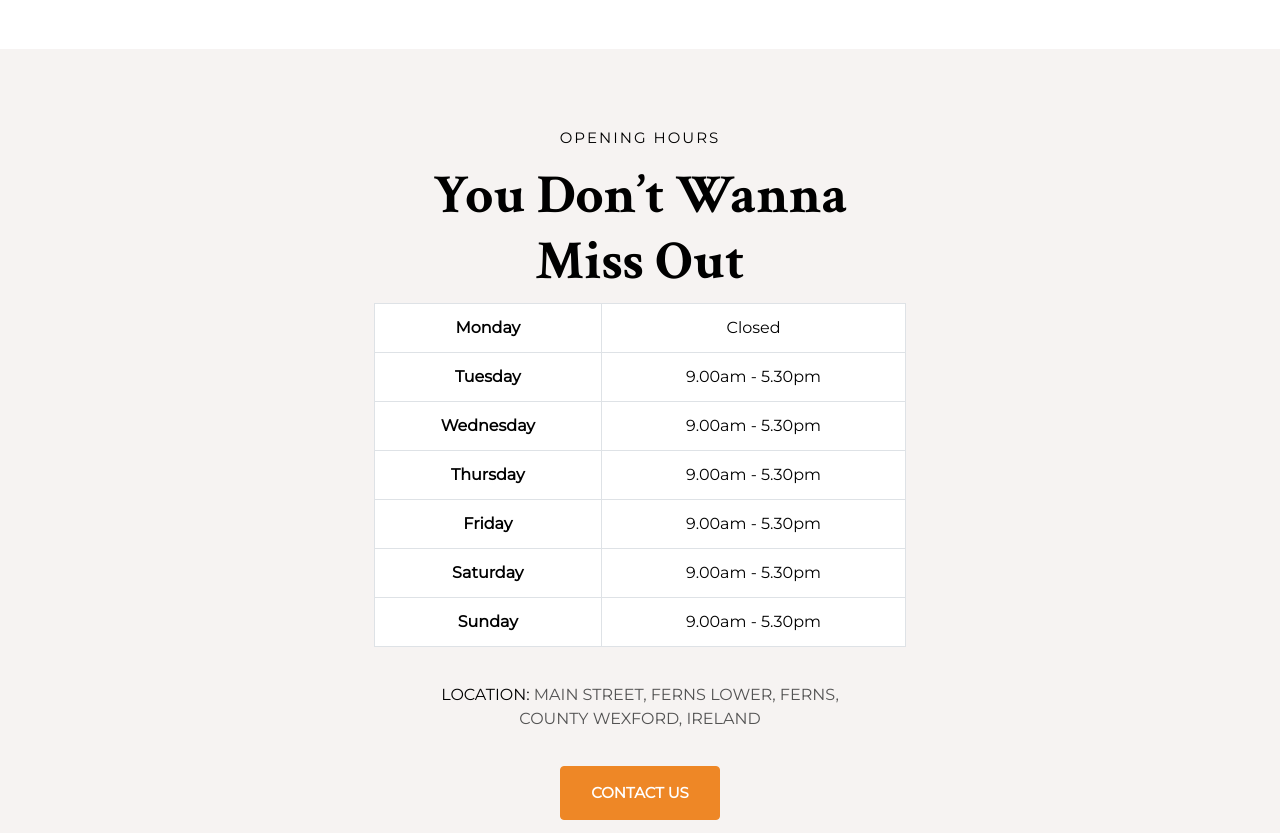
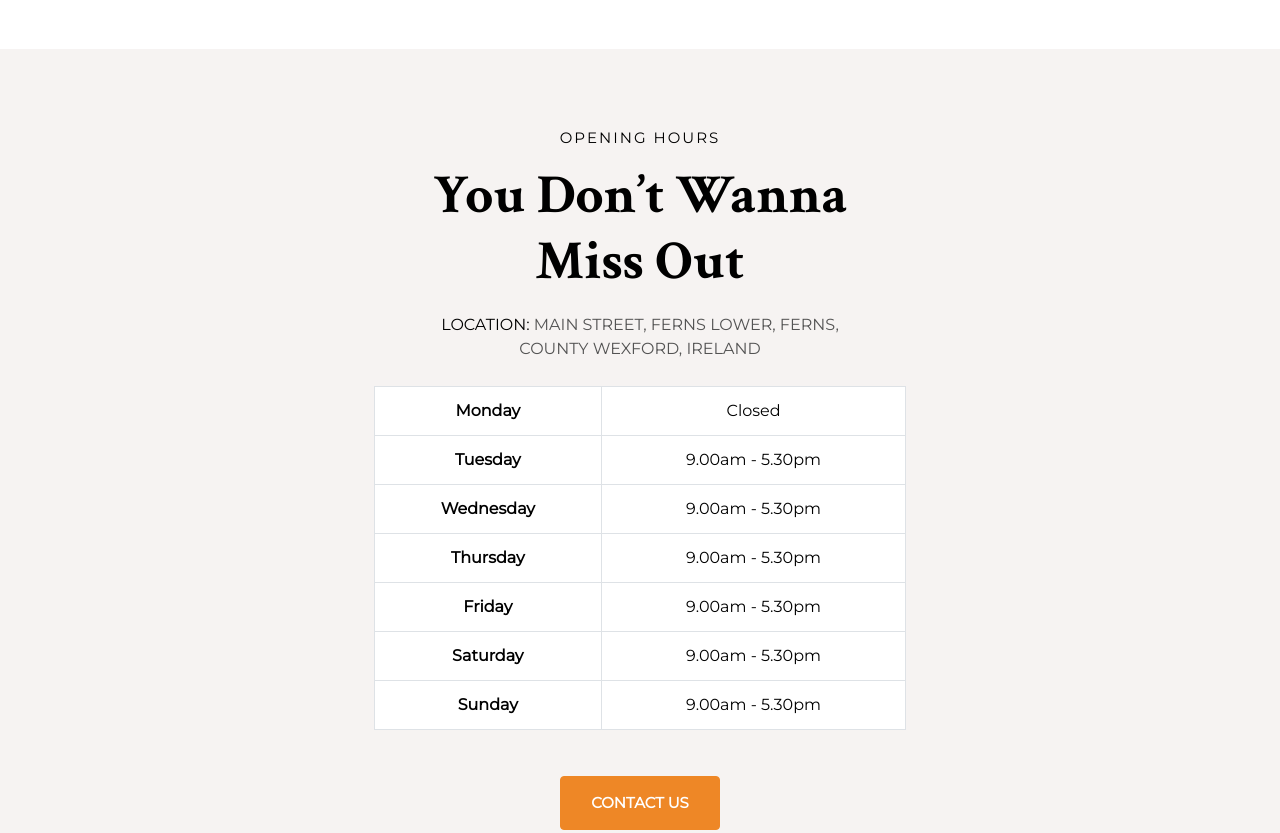
Before and after one commit to Code-Institute-Submissions/Fika-Coffee-Shop-Project-MS1, a plain HTML site: page index.html in a window 1280 px wide. Shown: the part 1280-2113 px from the top of the page. Drawn offline with nearby package versions, Linux system fonts and the light colour scheme.

Commit message:
Fix home page opening hours positioning, placed location above timetable

```diff
--- a/assets/css/style.css
+++ b/assets/css/style.css
@@ -102,7 +102,8 @@ p {
 
 }
 
-.navbar-dark .navbar-nav .active>.nav-link, .navbar-dark .navbar-nav .nav-link.active, .navbar-dark .navbar-nav .nav-link.show, .navbar-dark .navbar-nav .show>.nav-link {
+.navbar-dark .navbar-nav .active>.nav-link, .navbar-dark .navbar-nav .nav-link.active,
+.navbar-dark .navbar-nav .nav-link.show, .navbar-dark .navbar-nav .show>.nav-link {
     color: #ee8726;
 }
 
@@ -194,12 +195,14 @@ p {
     background-color: #fff;
     border-color: solid 1px #EE8726;
 }
-
-
 .location {
-    padding-top: 20px;
+    padding-top: 10px;
+    padding-bottom: 20px;
 }
 
+.opening-hours-timetable {
+    margin: 0 auto;
+}
 /* ------------------------------------ About the Coffee */
 
 .fa-wifi, i {
--- a/index.html
+++ b/index.html
@@ -89,10 +89,12 @@
 <section class="opening-hours">
     <div class="container-fluid">
         <div class="row structure">
-            <div class="col-12 col-md-12 col-lg-3 text-center"></div>
-            <div class="col-12 col-md-12 col-lg-6 text-center">
+            <div class="col-12 col-md-12 col-lg-6 text-center opening-hours-timetable">
                 <h5 class="info-title">Opening Hours</h5>
                 <h3 class="large-title">You Don’t Wanna Miss Out</h3>
+                <p class="info-text location"><span style="color: #000000;">LOCATION:</span>
+                    MAIN STREET, FERNS LOWER, FERNS, COUNTY WEXFORD, IRELAND
+                </p>
                 <table class="table table-bordered opening-hours-main">
                     <tr><th>Monday</th><td>Closed</td></tr>
                     <tr><th>Tuesday</th><td>9.00am - 5.30pm</td></tr>
@@ -102,12 +104,8 @@
                     <tr><th>Saturday</th><td>9.00am - 5.30pm</td></tr>
                     <tr><th>Sunday</th><td>9.00am - 5.30pm</td></tr>
                 </table>
-                <p class="info-text location"><span style="color: #000000;">LOCATION:</span>
-                    MAIN STREET, FERNS LOWER, FERNS, COUNTY WEXFORD, IRELAND
-                </p>
                 <a class="btn btn-primary" href="contact.html" role="button">CONTACT US</a>
             </div>
-            <div class="col-12 col-md-12 col-lg-3 text-center"></div>
         </div>
     </div>
 </section>
```
